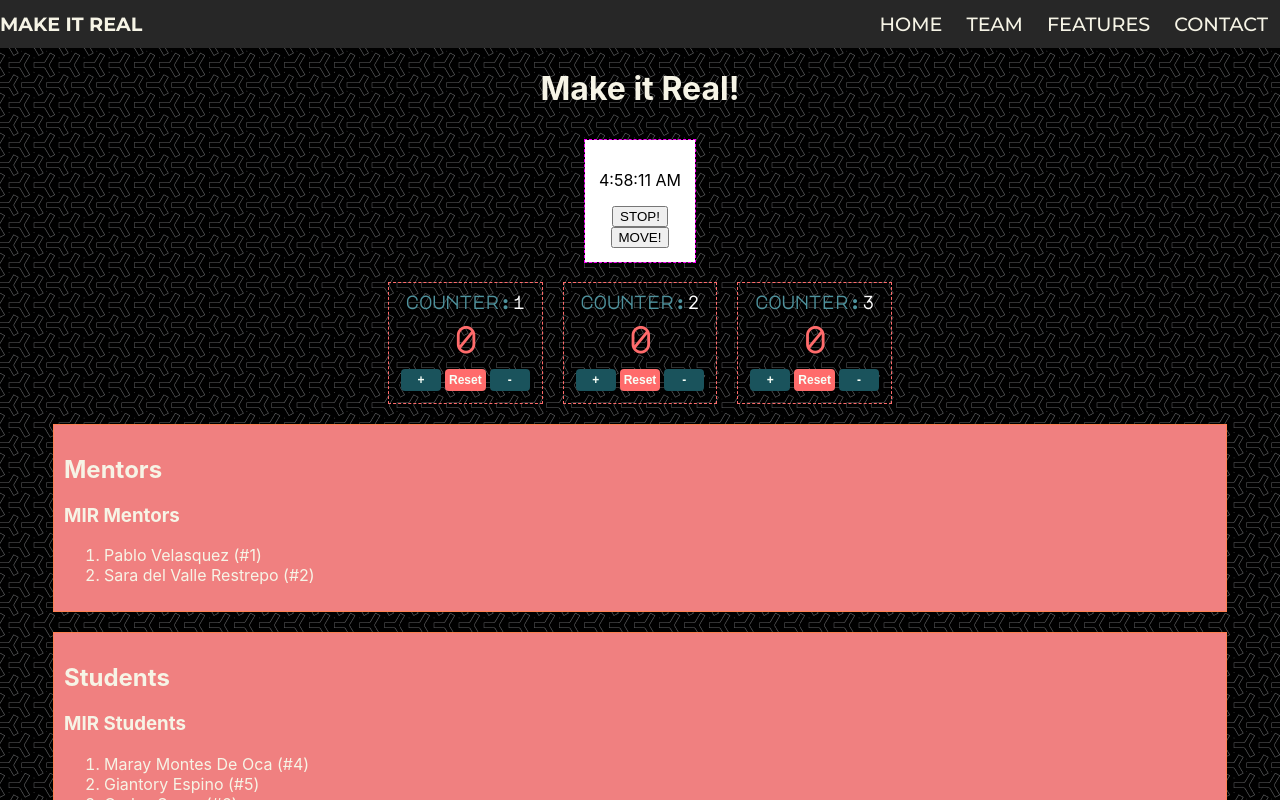
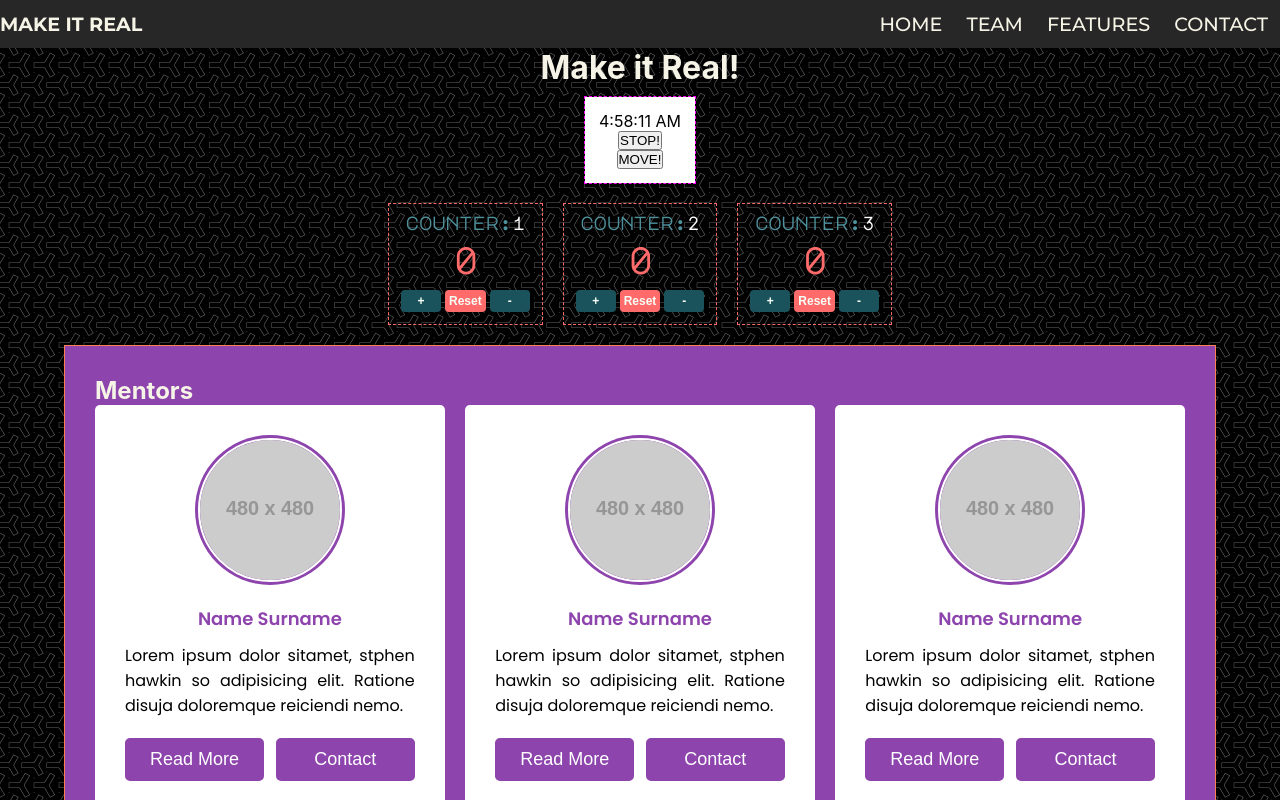
Before and after one commit to makeitrealcamp/top-v11, a React (Create React App) app in the folder packages/react-mir/: page / in a window 1280 px wide. Shown: the top 800 px of the page. Built offline with nearby package versions, Linux system fonts and the light colour scheme.

Commit message:
feat(react-mir): add ProfileCard component

```diff
--- a/packages/react-mir/src/App.js
+++ b/packages/react-mir/src/App.js
@@ -5,6 +5,7 @@ import Clock from './Clock';
 import
 Counter from './Counter';
 import ContactList from './ContactList';
+import ProfileCard from './ProfileCard';
 import Footer from './Footer';
 // Dummy Data
 import mentors from './mentors';
@@ -39,6 +40,11 @@ class App extends React.Component {
           </section>
           <section className='box'>
             <h2>Mentors</h2>
+            <div className='mentors-container'>
+              <ProfileCard />
+              <ProfileCard />
+              <ProfileCard />
+            </div>
             <ContactList contacts={mentors} title={'MIR Mentors'} />
           </section>
           <section className='box'>
--- /dev/null
+++ b/packages/react-mir/src/ProfileCard.js
@@ -0,0 +1,21 @@
+import React from 'react';
+
+class ProfileCard extends React.Component {
+  render() {
+    return (
+      <div className='profile-card'>
+        <div className='image'>
+          <img src='https://via.placeholder.com/480.png' alt='' />
+        </div>
+        <div className='name'>Name Surname</div>
+        <p>Lorem ipsum dolor sitamet, stphen hawkin so adipisicing elit. Ratione disuja doloremque reiciendi nemo.</p>
+        <div className='btn-row'>
+          <button>Read More</button>
+          <button>Contact</button>
+        </div>
+      </div>
+    );
+  }
+}
+
+export default ProfileCard;
--- a/packages/react-mir/src/index.css
+++ b/packages/react-mir/src/index.css
@@ -1,5 +1,12 @@
 @import url("https://fonts.googleapis.com/css2?family=Montserrat:wght@400;500;600;700&display=swap");
 @import url("https://fonts.googleapis.com/css2?family=Major+Mono+Display&display=swap");
+@import url("https://fonts.googleapis.com/css2?family=Poppins:wght@200;300;400;500;600;700&display=swap");
+
+* {
+  margin: 0px;
+  padding: 0px;
+  box-sizing: border-box;
+}
 
 html, body {
   margin: 0;
@@ -83,7 +90,7 @@ header #company-name {
 main {
   color: #f6f4e6;
   background-color: #aaa;
-  background-image: url('http://localhost:3000/y-so-serious.png');
+  background-image: url('http://localhost:3001/y-so-serious.png');
   flex: 1;
   display: flex;
   flex-direction: column;
@@ -156,11 +163,94 @@ section.counters {
 }
 
 section.box {
-  background-color: lightcoral;
+  background-color: #8e44ad;
   margin: 10px;
-  padding: 10px;
+  padding: 30px;
   width: 90%;
   border: 1px solid coral;
+}
+
+section.box .mentors-container {
+  max-width: 1100px;
+  display: flex;
+  justify-content: space-between;
+  align-items: center;
+  flex-wrap: wrap;
+  padding: 20px;
+  font-family: "Poppins", sans-serif;
+  color: #000;
+  margin: 0px;
+  padding: 0px;
+  box-sizing: border-box;
+}
+
+section.box .mentors-container .profile-card {
+  width: calc(33% - 10px);
+  background: #fff;
+  display: flex;
+  flex-direction: column;
+  justify-content: center;
+  align-items: center;
+  padding: 20px 30px;
+  border-radius: 5px;
+}
+
+section.box .mentors-container .profile-card .image {
+  margin: 10px 0;
+  height: 150px;
+  width: 150px;
+  background: #8e44ad;
+  padding: 3px;
+  border-radius: 50%;
+}
+
+section.box .mentors-container .profile-card .image img {
+  height: 100%;
+  width: 100%;
+  border-radius: 50%;
+  object-fit: cover;
+  border: 2px solid #fff;
+}
+
+section.box .mentors-container .profile-card p {
+  text-align: justify;
+  margin-top: 8px;
+  font-size: 16px;
+  font-weight: 400;
+}
+
+section.box .mentors-container .profile-card .name {
+  margin: 10px 0 3px 0;
+  color: #8e44ad;
+  font-size: 18px;
+  font-weight: 600;
+}
+
+section.box .mentors-container .profile-card .btn-row {
+  margin-top: 20px;
+  margin-bottom: 5px;
+  display: flex;
+  justify-content: space-between;
+  width: 100%;
+}
+
+section.box .mentors-container .profile-card .btn-row button {
+  background: #8e44ad;
+  width: 100%;
+  padding: 9px 0px;
+  outline: none;
+  border: 2px solid #8e44ad;
+  border-radius: 5px;
+  cursor: pointer;
+  font-size: 18px;
+  font-weight: 400;
+  color: #8e44ad;
+}
+
+section.box .mentors-container .profile-card .btn-row button {
+  color: #fff;
+  background: #8e44ad;
+  width: 48%;
 }
 
 footer {
```
